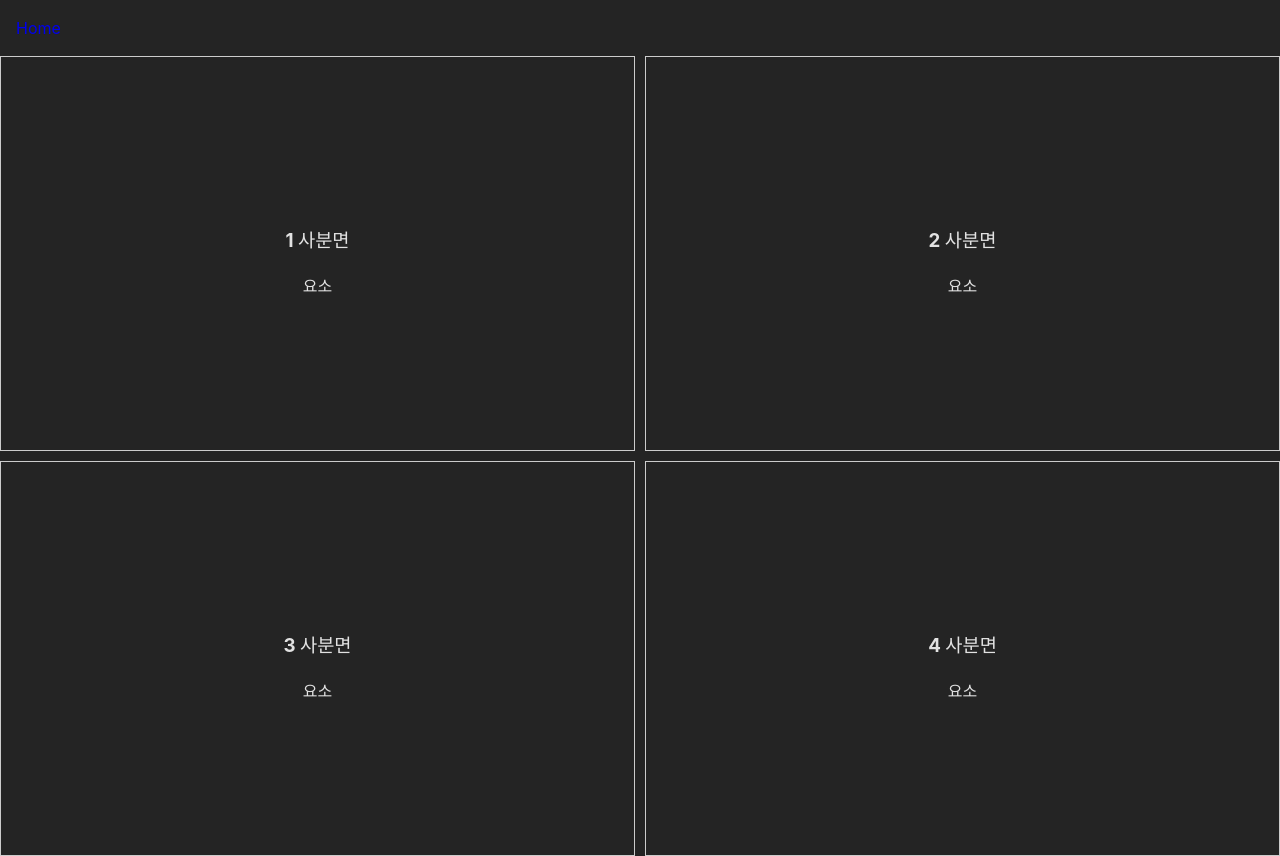
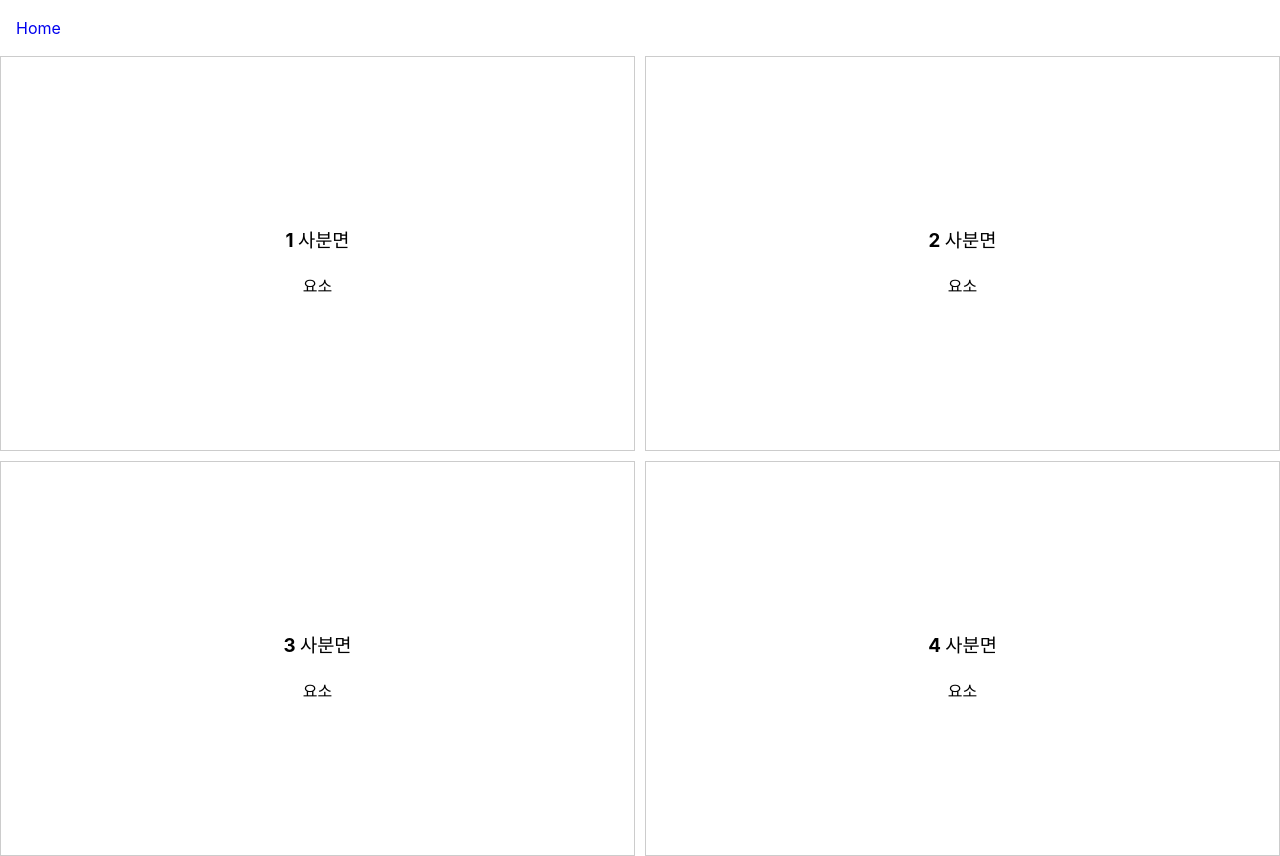
Before and after one commit to juhongahn/time-matrix, a React (Vite) app: page / in a window 1280 px wide. Built offline with nearby package versions, Linux system fonts and the light colour scheme.

Commit message:
feat: css 노말라이징 및 글로벌 css 속성추가

```diff
--- a/src/index.css
+++ b/src/index.css
@@ -2,8 +2,16 @@
   box-sizing: border-box;
 }
 
+html,
+body,
+#root {
+  height: 100%;
+}
+
 body {
   margin: 0;
+  background: white;
+  position: relative;
 }
 
 ul {
@@ -12,18 +20,27 @@ ul {
   padding: 0;
 }
 
+p {
+  margin: 0;
+}
+
 :root {
   font-family: Inter, system-ui, Avenir, Helvetica, Arial, sans-serif;
   line-height: 1.5;
   font-weight: 400;
-
-  color-scheme: light dark;
-  color: rgba(255, 255, 255, 0.87);
-  background-color: #242424;
-
   font-synthesis: none;
   text-rendering: optimizeLegibility;
   -webkit-font-smoothing: antialiased;
   -moz-osx-font-smoothing: grayscale;
   -webkit-text-size-adjust: 100%;
+
+  --color-gray-100: #f2f4f5;
+  --color-gray-200: #dddbd8;
+  --color-gray-300: #ccc9c6;
+  --color-gray-400: #aeaba7;
+  --color-gray-500: #8a8784;
+  --color-gray-600: #656360;
+  --color-gray-700: #4b4a47;
+  --color-gray-800: #31302e;
+  --color-gray-900: #1f1d1b;
 }
```
